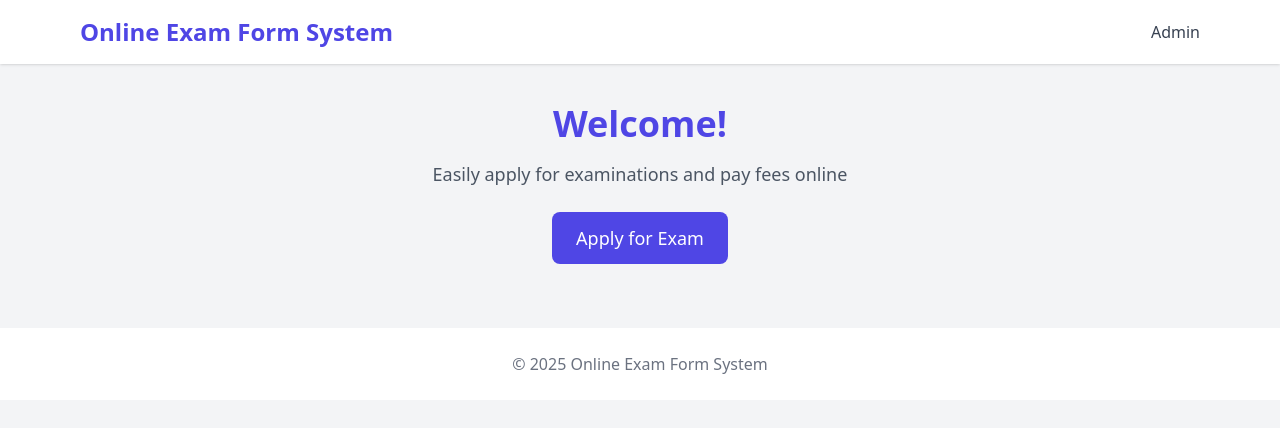
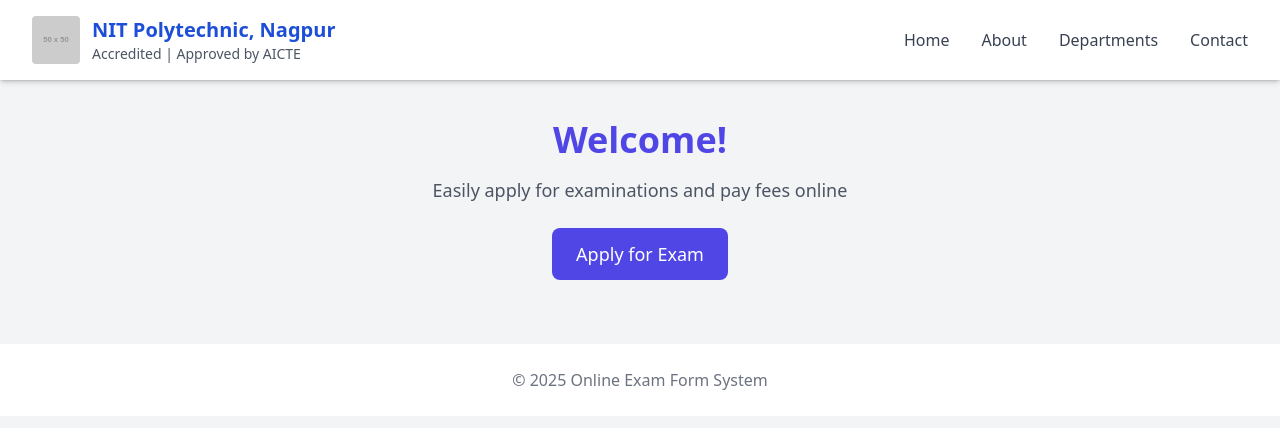
Before and after one commit to praharsh-tech/samiksha, a plain HTML site: page index.html in a window 1280 px wide. Drawn offline with nearby package versions, Linux system fonts and the light colour scheme; placeholder pictures from the web are drawn by us.

Commit message:
updated some files

```diff
--- a/index.html
+++ b/index.html
@@ -13,15 +13,23 @@
 
   <!-- ✅ Navbar -->
   <header class="bg-white shadow">
-    <div class="max-w-6xl mx-auto px-4 py-4 flex justify-between items-center">
-      <h1 class="text-2xl font-semibold text-indigo-600">
-        Online Exam Form System
-      </h1>
+     <!-- ✅ TOP NAVBAR -->
+  <nav class="bg-white shadow-md py-4 px-8 flex justify-between items-center">
+    <div class="flex items-center gap-3">
+      <img src="https://via.placeholder.com/50" class="w-12 h-12 rounded" />
+      <div>
+        <h1 class="text-xl font-semibold text-blue-700">NIT Polytechnic, Nagpur</h1>
+        <p class="text-sm text-gray-600">Accredited | Approved by AICTE</p>
+      </div>
+    </div>
 
-      <nav>
-        <a href="admin.html" class="text-gray-700 hover:text-indigo-600 font-medium">Admin</a>
-      </nav>
-    </div>
+    <ul class="flex gap-8 font-medium text-gray-700 max-sm:hidden">
+      <li class="hover:text-blue-600 cursor-pointer">Home</li>
+      <li class="hover:text-blue-600 cursor-pointer">About</li>
+      <li class="hover:text-blue-600 cursor-pointer">Departments</li>
+      <li class="hover:text-blue-600 cursor-pointer">Contact</li>
+    </ul>
+  </nav>
   </header>
 
   <!-- ✅ Hero Section -->
```
